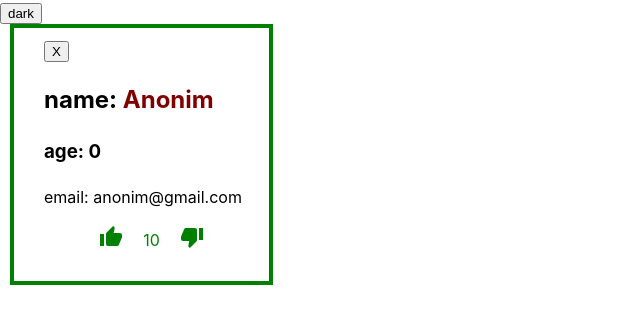
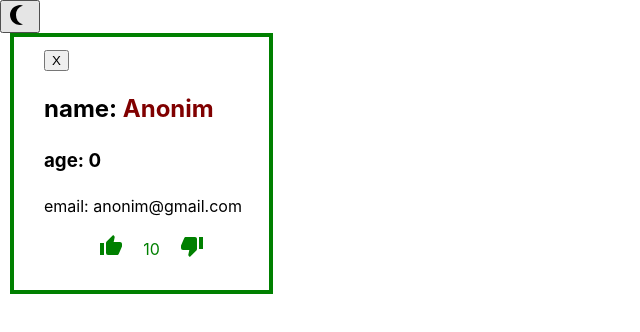
Before and after one commit to Oleksandrenko-Artem/react-practice-18-09-2024, a React (Vite) app: page / in a window 1280 px wide. Shown: the top 332 px of the page, without its empty margins (0-640 px from the left). Built offline with nearby package versions, Linux system fonts and the light colour scheme.

Commit message:
Add icons for theme

```diff
--- a/src/App.jsx
+++ b/src/App.jsx
@@ -2,9 +2,10 @@ import { useState } from 'react';
 import HomePage from './pages/HomePage';
 import Header from './components/Header/Header';
 import { ThemeContext } from './contexts';
+import CONSTANTS from './constants';
 
 function App() {
-  const [theme, setTheme] = useState('light');
+  const [theme, setTheme] = useState(CONSTANTS.THEME.LIGHT);
   return (
     <ThemeContext.Provider value={{theme, setTheme}}>
       <Header />
--- a/src/components/Header/Header.jsx
+++ b/src/components/Header/Header.jsx
@@ -1,12 +1,15 @@
 import { useContext } from 'react';
+import Icon from '@mdi/react';
+import { mdiWhiteBalanceSunny, mdiMoonWaningCrescent } from '@mdi/js';
 import { ThemeContext } from '../../contexts/index';
+import CONSTANTS from './../../constants';
 
 const Header = () => {
     const {theme, setTheme} = useContext(ThemeContext);
-    const changeTheme = () => {setTheme(theme==='light'?'dark':'light')};
+    const changeTheme = () => { setTheme(theme === CONSTANTS.THEME.LIGHT ? CONSTANTS.THEME.DARK : CONSTANTS.THEME.LIGHT) };
     return (
         <header>
-            <button onClick={changeTheme}>{theme==='light'?'dark':'light'}</button>
+            <button onClick={changeTheme}>{theme === CONSTANTS.THEME.LIGHT ? <Icon path={mdiMoonWaningCrescent} size={1}/> : <Icon path={mdiWhiteBalanceSunny} size={1}/>}</button>
         </header>
     );
 }
--- a/src/components/UserProfile/UserProfile.jsx
+++ b/src/components/UserProfile/UserProfile.jsx
@@ -5,6 +5,7 @@ import { mdiThumbUp, mdiThumbDown } from '@mdi/js';
 import cx from 'classnames';
 import styles from './UserProfile.module.scss'
 import { ThemeContext } from '../../contexts';
+import CONSTANTS from './../../constants';
 
 const UserProfile = (props) => {
     const { user: { name = "Anonim", age = "0", email = "anonim@gmail.com" } } = props;
@@ -32,8 +33,8 @@ const UserProfile = (props) => {
     const articleClasses = cx(styles['user-profile'], {
         [styles['select']]: isSelect,
         [styles['noselect']]: !isSelect,
-        [styles['light']]: theme === 'light',
-        [styles['dark']]: theme === 'dark'
+        [styles['light']]: theme === CONSTANTS.THEME.LIGHT,
+        [styles['dark']]: theme === CONSTANTS.THEME.DARK
     });
     if (isDelete) return null;
     return (
--- /dev/null
+++ b/src/constants.js
@@ -0,0 +1,8 @@
+const CONSTANTS = {
+    THEME: {
+        LIGHT: 'light',
+        DARK: 'dark'
+    }
+}
+
+export default CONSTANTS;
```
